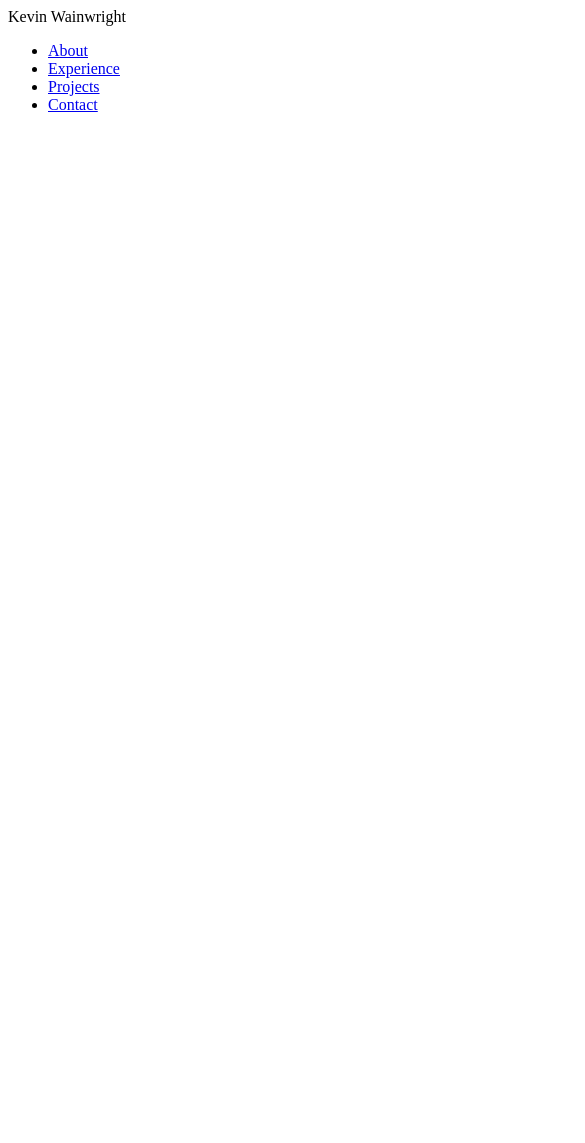
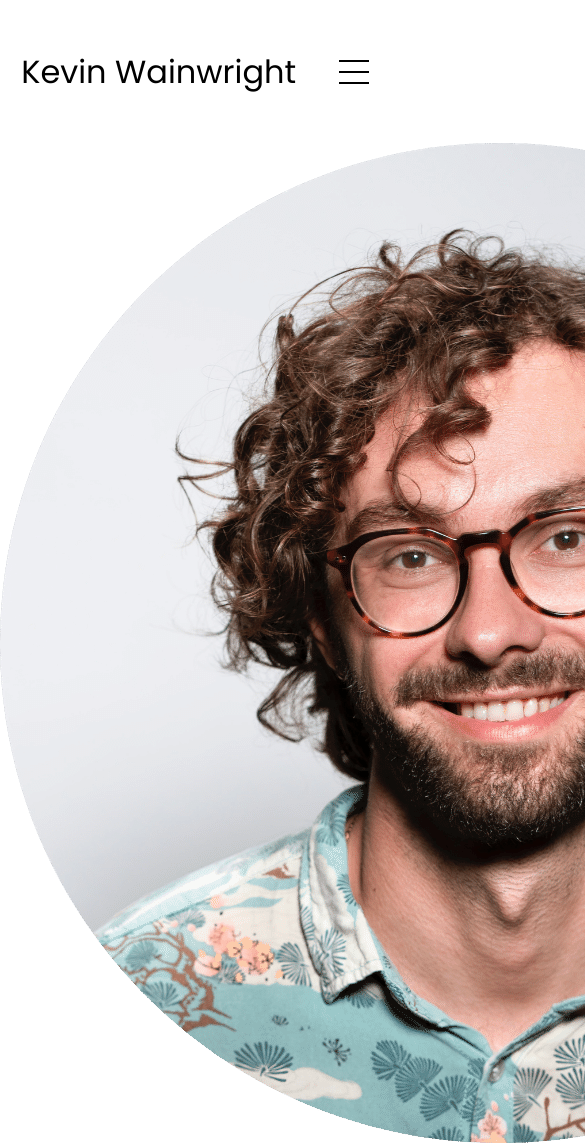
Before and after one commit to kevinw1982/Responsive-Portfolio-Website, a plain HTML site: page index.html in a window 390 px wide. Shown: the top 1143 px of the page, 585 px wide, since content can reach past the window. Before the commit the page ends 844 px from the top, so only its background shows below. Drawn offline with Linux system fonts and the light colour scheme.

Commit message:
updates to html function put into script and hamburger menu sorted

```diff
--- a/index.html
+++ b/index.html
@@ -11,7 +11,7 @@
         <nav id="desktop-nav">
             <div class="logo">Kevin Wainwright</div>
             <div>
-                <ul class="navlinks">
+                <ul class="nav-links">
                     <li><a href="#about">About</a></li>
                     <li><a href="#experience">Experience</a></li>
                     <li><a href="#projects">Projects</a></li>
@@ -19,6 +19,32 @@
                 </ul>
             </div>
         </nav>
+        <nav id="hamburger-nav">
+            <div class="logo">Kevin Wainwright</div>
+            <div class="hamburger-menu">
+                <div class="hamburger-icon" onclick="toggleMenu()">
+                    <span></span>
+                    <span></span>
+                    <span></span>
+                </div>
+                <div class="menu-links">
+                        <li><a href="#about" onclick="toggleMenu()">About</a></li>
+                        <li><a href="#experience" onclick="toggleMenu()">Experience</a></li>
+                        <li><a href="#projects" onclick="toggleMenu()">Projects</a></li>
+                        <li><a href="#contact" onclick="toggleMenu()">Contact</a></li>
+                </div>
+            </div>
+        </nav>
+        <section id="Profile">
+            <div id="section__pic-container">
+                <img src="./Assets/profile-pic.png" alt="Kevin Wainwright Profile Picture">
+            </div>
+            <div class="section__text">
+                <p class="section__text__p1">Hello, I'm</p>
+                <h1 class="title">Kevin Wainwright</h1>
+                <p class="section__text__p2">Developer</p>
+            </div>
+        </section>
         <script src="script.js"></script>
     </body>
 </html>
--- a/mediaqueries.css
+++ b/mediaqueries.css
@@ -0,0 +1,8 @@
+@media screen and (max-width: 1200px) {
+    #desktop-nav{
+        display: none;
+    }
+    #hamburger-nav{
+        display: flex;
+    }
+}
--- a/script.js
+++ b/script.js
@@ -0,0 +1,6 @@
+function toggleMenu(){
+    const menu = document.querySelector(".menu-links")
+    const icon = document.querySelector(".hamburger-icon")
+    menu.classList.toggle("open")
+    icon.classList.toggle("open")
+}
--- a/style.css
+++ b/style.css
@@ -0,0 +1,143 @@
+/* GENERAL */
+@import url('https://fonts.googleapis.com/css2?family=Poppins:wght@300;400;500;600&display=swap');
+
+*
+{
+    margin: 0;
+    padding: 0;
+}
+
+body
+{
+    font-family: 'poppins', sans-serif;
+}
+
+html
+{
+    scroll-behavior: smooth;
+}
+p
+{
+    color: rgb(85,85,85);
+}
+
+/*TRANSISTION*/
+a, .btn
+{
+   transition: all 300ms ease;
+}
+
+/*DESKTOP NAV*/
+
+nav, .nav-links
+{
+    display: flex;
+}
+
+nav
+{
+    justify-content: space-around;
+    align-items: center;
+    height: 17vh;
+}
+
+.nav-links
+{
+    gap: 2rem;
+    list-style: none;
+    font-size: 1.5rem;
+}
+
+a {
+    color: black;
+    text-decoration: none;
+    text-decoration-color: white;
+}
+
+a:hover
+{
+    color: grey;
+    text-decoration: underline;
+    text-underline-offset: 1rem;
+    text-decoration-color: rgb(181,181,181);
+}
+
+.logo{
+    font-size: 2rem;
+}
+
+.logo:hover{
+    cursor: default;
+}
+
+/*HAMBURGER MENU*/
+
+#hamburger-nav{
+    display: none;
+}
+
+.hamburger-menu{
+    position: relative;
+    display: inline-block;
+}
+
+.hamburger-icon{
+    display: flex;
+    flex-direction: column;
+    justify-content: space-between;
+    height: 24px;
+    width: 30px;
+    cursor: pointer;
+}
+
+.hamburger-icon span{
+    width: 100%;
+    height: 2px;
+    background-color: black;
+    transition: all 0.3 ease-in-out;
+}
+
+.menu-links{
+    position: absolute;
+    top: 100%;
+    right: 0;
+    background-color: white;
+    width: fit-content;
+    max-height: 0;
+    overflow: hidden;
+    transition: all 0.3 ease-in-out;
+}
+
+.menu-links a{
+    display: block;
+    padding: 10px;
+    text-align: center;
+    font-size: 1.5rem;
+    color: black;
+    text-decoration: none;
+    transition: all 0.3 ease-in-out;
+}
+
+.menu-links li{
+    list-style: none;
+}
+
+.menu-links.open{
+    max-height: 300px;
+}
+
+.hamburger-icon.open span:first-child{
+    transform: rotate(45deg) translate(10px, 5px);
+}
+.hamburger-icon.open span:nth-child(2){
+    opacity: 0;
+}
+.hamburger-icon.open span:last-child{
+    transform: rotate(-45deg) translate(10px, -5px);
+}
+
+.hamburger-icon span:first-child{
+    transform: none;
+}
+
+/*SECTIONS*/
```
